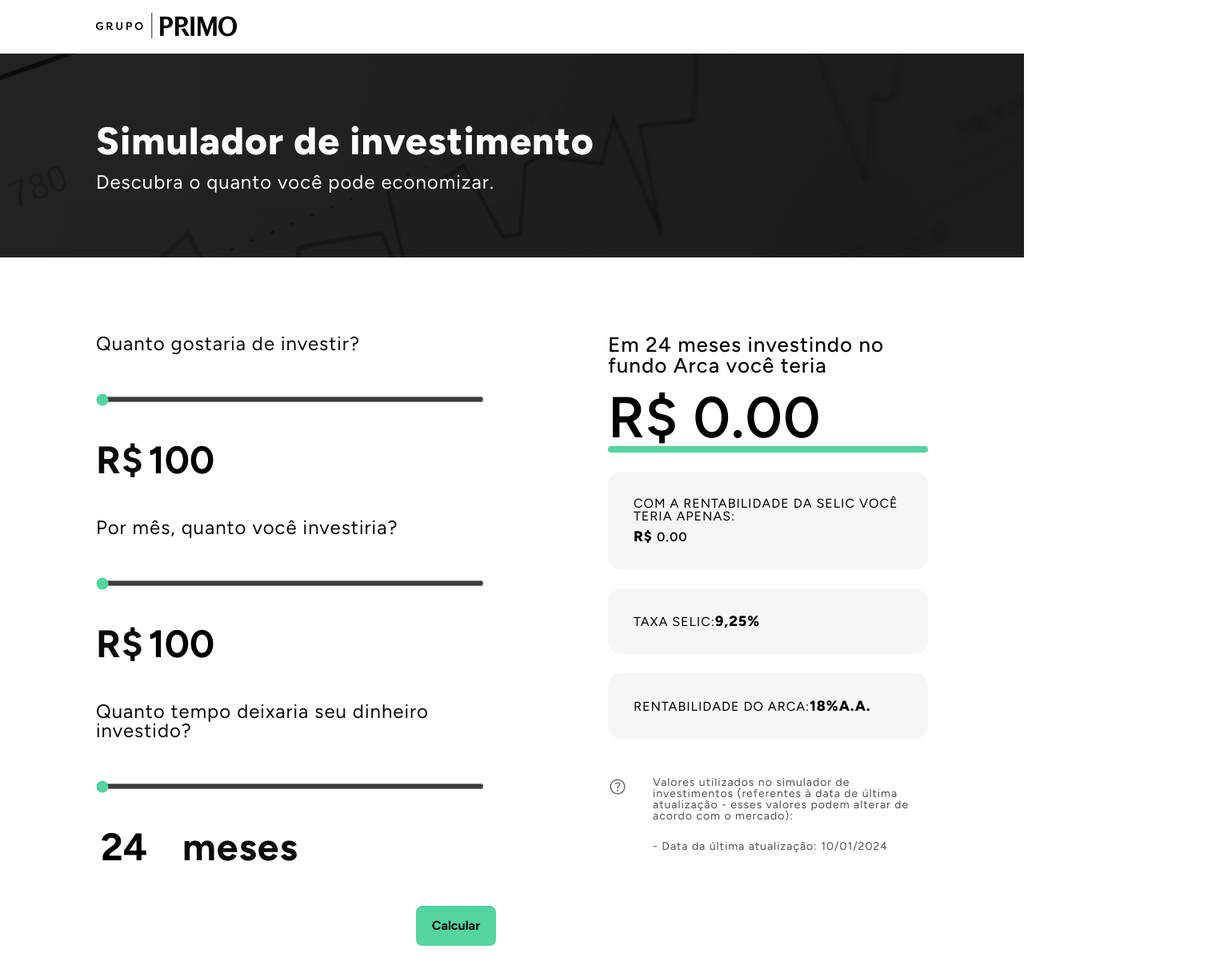
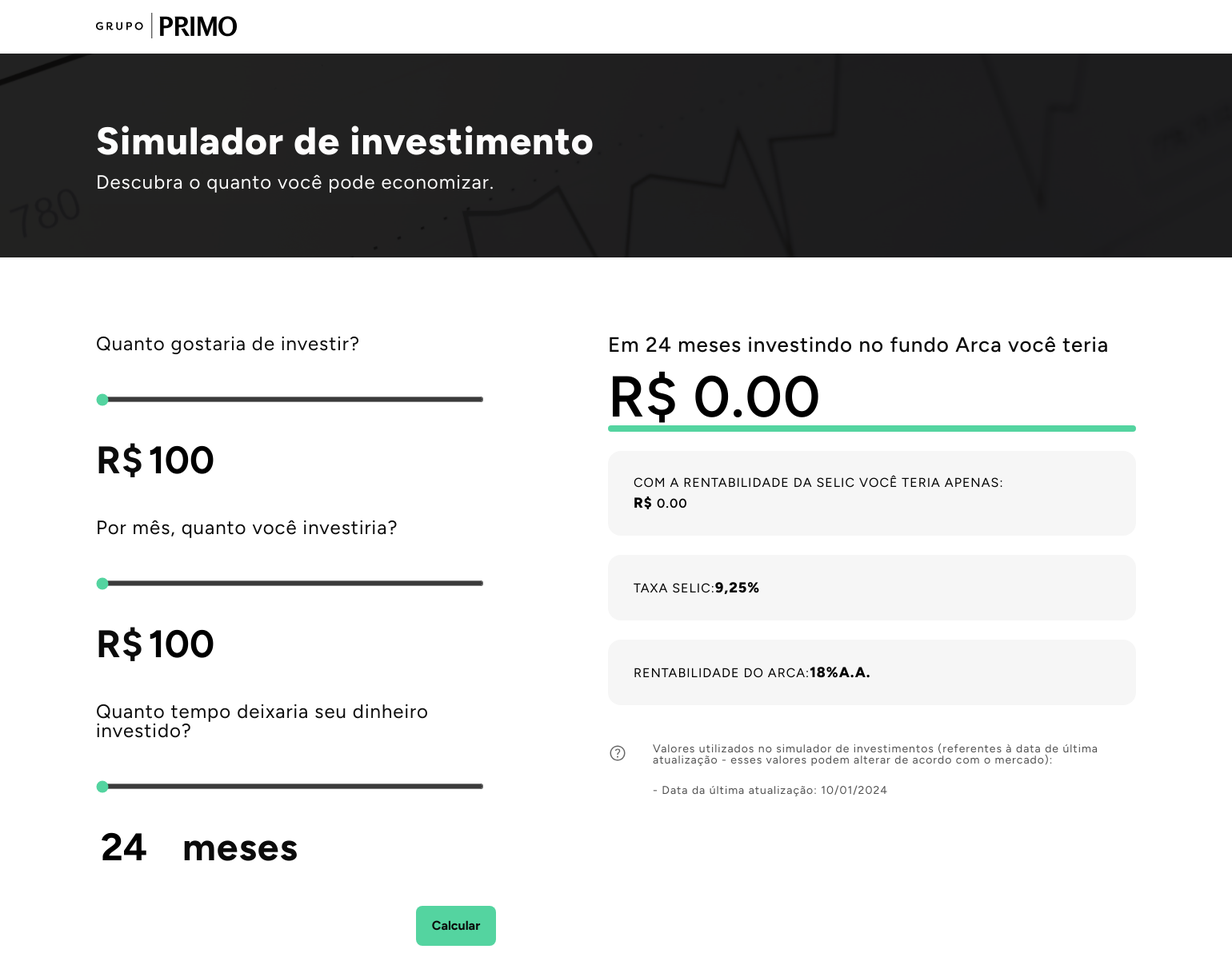
Before and after one commit to ligiallucca/grupo-primo-calculadora-de-investimentos, a Vue app: page / in a window 1280 px wide. Shown: the top 1222 px of the page at 80% size, 1540 px wide, since content can reach past the window. Built offline with nearby package versions, Linux system fonts and the light colour scheme.

Commit message:
ajustes de responsividade

```diff
--- a/index.html
+++ b/index.html
@@ -10,7 +10,7 @@
     <title>Grupo Primo - Calculadora de Investimentos</title>
   </head>
   <body>
-    <div id="app"></div>
+    <div id="app" style="width: max-content;"></div>
     <script type="module" src="/src/main.ts"></script>
   </body>
 </html>
--- a/src/components/GPBanner.vue
+++ b/src/components/GPBanner.vue
@@ -15,11 +15,7 @@
   background-size: cover;
   background-color: $dark;
 
-  @include for-small-devices {
-    // height: 270px;
-    height: 100%;
-    padding: 88px 32px;
-  }
+
   .backdrop {
     background-color: $dark;
     height: 100%;
--- a/src/components/GPHeader.vue
+++ b/src/components/GPHeader.vue
@@ -13,6 +13,7 @@
   justify-content: start;
   @include for-small-devices {
     padding: 32px;
+    width: 100vw;
   }
   img {
     width: 176px;
--- a/src/components/GPResults.vue
+++ b/src/components/GPResults.vue
@@ -37,6 +37,9 @@
 @import '../assets/main.scss';
 .results {
   width: 660px;
+  @include for-small-devices {
+    width: 500px;
+  }
   .results-box {
     p {
       font-size: 26px;
```
